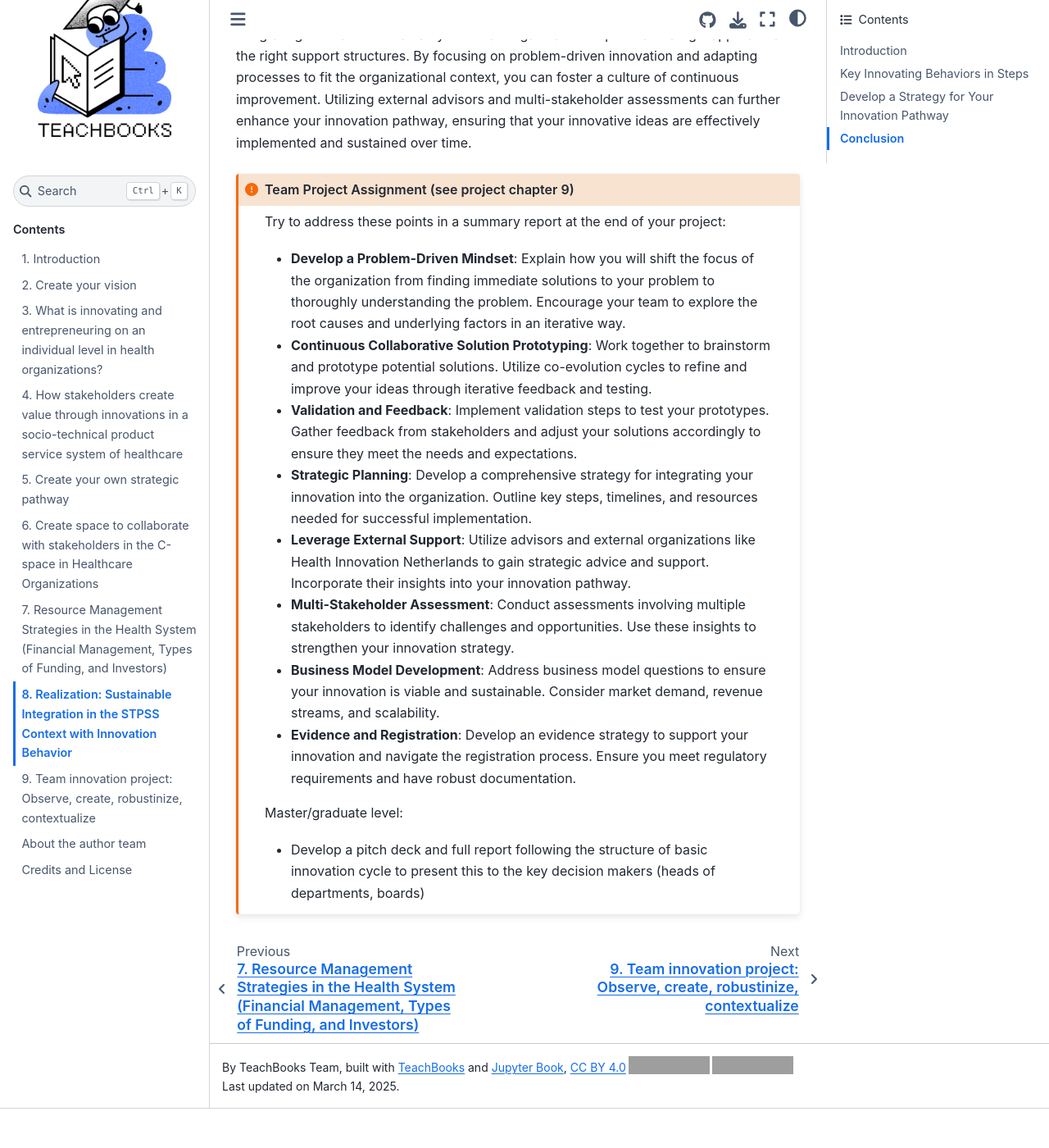
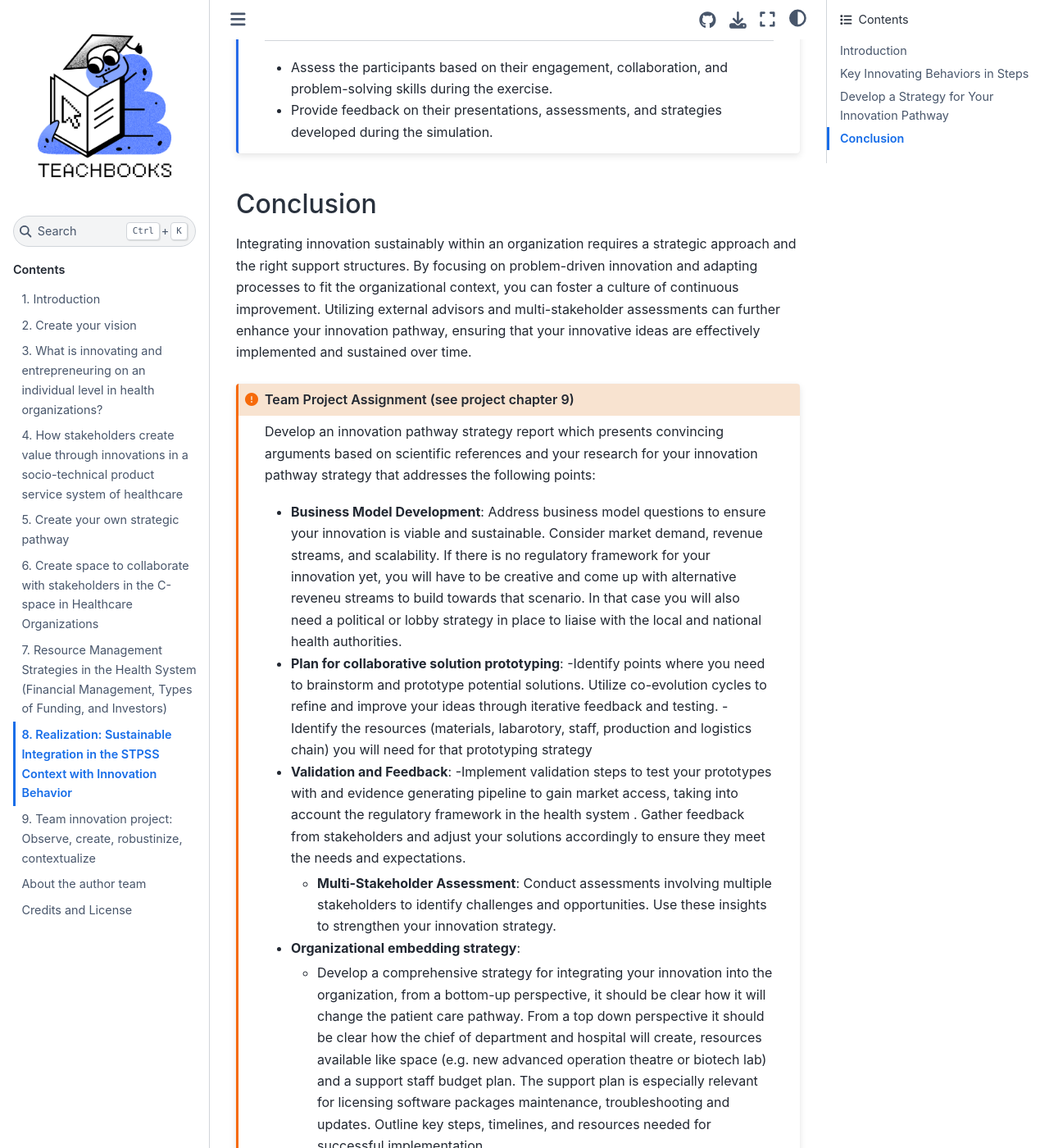
Before and after one commit to pietervandekerckhove/handbook-innovating-health, a Jupyter Book: the page built from book/chapters/09_embedding_innovation.md, in a window 1280 px wide and 1400 px high, scrolled down 3738 px. Shown: the whole window at 82% size. Built offline with Jupyter Book 1.0.4 settings and Sphinx 7.4.7 and the Sphinx Book theme 1.1.4, drawn with Linux system fonts in a browser that asks for light colours; comment, search, counter and statistics services are not loaded; before the commit the page ends 5090 px from its top, so only the background shows below that; some of the changed text lies outside the part shown; grey boxes are pictures that could not be loaded.

Commit message:
update embedding innovation

````diff
--- a/book/chapters/09_embedding_innovation.md
+++ b/book/chapters/09_embedding_innovation.md
@@ -28,6 +28,8 @@
 The structure to support processes needs to be adapted to the organization. It is difficult to find time and the right people at the right time. It is important to find individuals who are interested in spending extra time on innovation.
 
 ## Develop a Strategy for Your Innovation Pathway
+
+It is crucial to front-load the knowledge you have gathered so far about the upcoming challenges in your innovation pathway. Each of these decisions may change your strategy and priorities of how to move forward. Ultimately, it comes down to risk management and making hard decisions to align your unique value proposition with a niche market and beachhead market strategy. Following that approach you develop a key hypothesis and validate that through different forms of research.  If it doesn't work you change and make a pivot. Note that changes can be very costly and demotivating so be very careful to have a risk mitigation strategy in place beforehand in terms of your operational process (e.g. decoupling the production processes), but also your financial strategy.
 
 You can use advisors, develop your own board of advisors, or use the support from organizations like Health Innovation Netherlands. They offer services to understand perspectives and give strategic advice for further development. This involves a multi-stakeholder assessment exercise for implementation, business model questions, evidence development strategy, and registration. see Round Table service https://www.healthinnovation.nl/round-table-service/subsidy-programs
 
@@ -95,23 +97,25 @@
 
 ```{admonition} Team Project Assignment (see project chapter 9)
 :class: important
-Try to address these points in a summary report at the end of your project:
-- **Develop a Problem-Driven Mindset**: Explain how you will shift the focus of the organization from finding immediate solutions to your problem to thoroughly understanding the problem. Encourage your team to explore the root causes and underlying factors in an iterative way.
+Develop an innovation pathway strategy report which presents convincing arguments based on scientific references and your research for your  innovation pathway strategy that addresses the following points:
+- **Business Model Development**: Address business model questions to ensure your innovation is viable and sustainable. Consider market demand, revenue streams, and scalability. If there is no regulatory framework for your innovation yet, you will have to be creative and come up with alternative reveneu streams to build towards that scenario. In that case you will also need a political or lobby strategy in place to liaise with the local and national health authorities.
 
-- **Continuous Collaborative Solution Prototyping**: Work together to brainstorm and prototype potential solutions. Utilize co-evolution cycles to refine and improve your ideas through iterative feedback and testing.
+- **Plan for collaborative solution prototyping**:
+  -Identify points where you need to brainstorm and prototype potential solutions. Utilize co-evolution cycles to refine and improve your ideas through iterative feedback and testing.
+  -Identify the resources (materials, labarotory, staff, production and logistics chain) you will need for that prototyping strategy
 
-- **Validation and Feedback**: Implement validation steps to test your prototypes. Gather feedback from stakeholders and adjust your solutions accordingly to ensure they meet the needs and expectations.
+- **Validation and Feedback**:
+  -Implement validation steps to test your prototypes with and evidence generating pipeline to gain market access, taking into account the regulatory framework in the health system . Gather feedback from stakeholders and adjust your solutions accordingly to ensure they meet the needs and expectations.
+  - **Multi-Stakeholder Assessment**: Conduct assessments involving multiple stakeholders to identify challenges and opportunities. Use these insights to strengthen your innovation strategy.
 
-- **Strategic Planning**: Develop a comprehensive strategy for integrating your innovation into the organization. Outline key steps, timelines, and resources needed for successful implementation.
-
-- **Leverage External Support**: Utilize advisors and external organizations like Health Innovation Netherlands to gain strategic advice and support. Incorporate their insights into your innovation pathway.
-
-- **Multi-Stakeholder Assessment**: Conduct assessments involving multiple stakeholders to identify challenges and opportunities. Use these insights to strengthen your innovation strategy.
-
-- **Business Model Development**: Address business model questions to ensure your innovation is viable and sustainable. Consider market demand, revenue streams, and scalability.
+- **Organizational embedding strategy**:
+    - Develop a comprehensive strategy for integrating your innovation into the organization, from a bottom-up perspective, it should be clear how it will change the patient care pathway. From a top down perspective it should be clear how the chief of department and hospital will create, resources available like space (e.g. new advanced operation theatre or biotech lab) and a support staff budget plan. The support plan is especially relevant for licensing software packages maintenance, troubleshooting and updates. Outline key steps, timelines, and resources needed for successful implementation.
+   - **Develop a plan to create a problem-Driven Mindset**: Explain how you will shift the focus of the organization from finding immediate solutions to your problem to thoroughly understanding the problem. Encourage your team to explore the root causes and underlying factors in an iterative way.
+   - **Leverage External Support**: Utilize advisors and external organizations like Health Innovation Netherlands to gain strategic advice and support. Incorporate their insights into your innovation pathway.
 
 - **Evidence and Registration**: Develop an evidence strategy to support your innovation and navigate the registration process. Ensure you meet regulatory requirements and have robust documentation.
 
 Master/graduate level:
-* Develop a pitch deck and full report following the structure of basic innovation cycle to present this to the key decision makers (heads of departments, boards)
+* Develop an innovation pathway for your project, whereby you outline the key hypothesis, the risks and a risk mitigation strategy
+* Include that in a pitch deck and full report following the structure of basic innovation cycle to present this to the key decision makers (heads of departments, boards)
 ```
````
